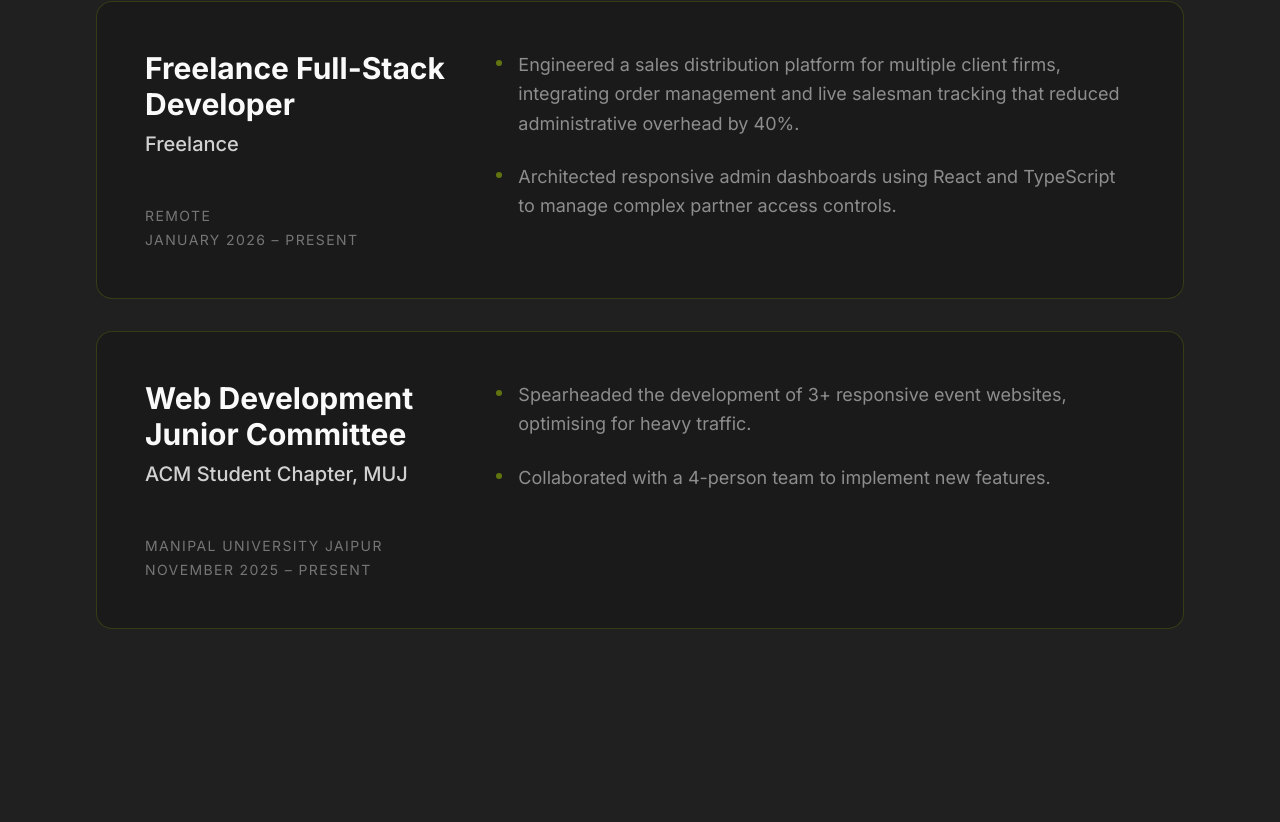
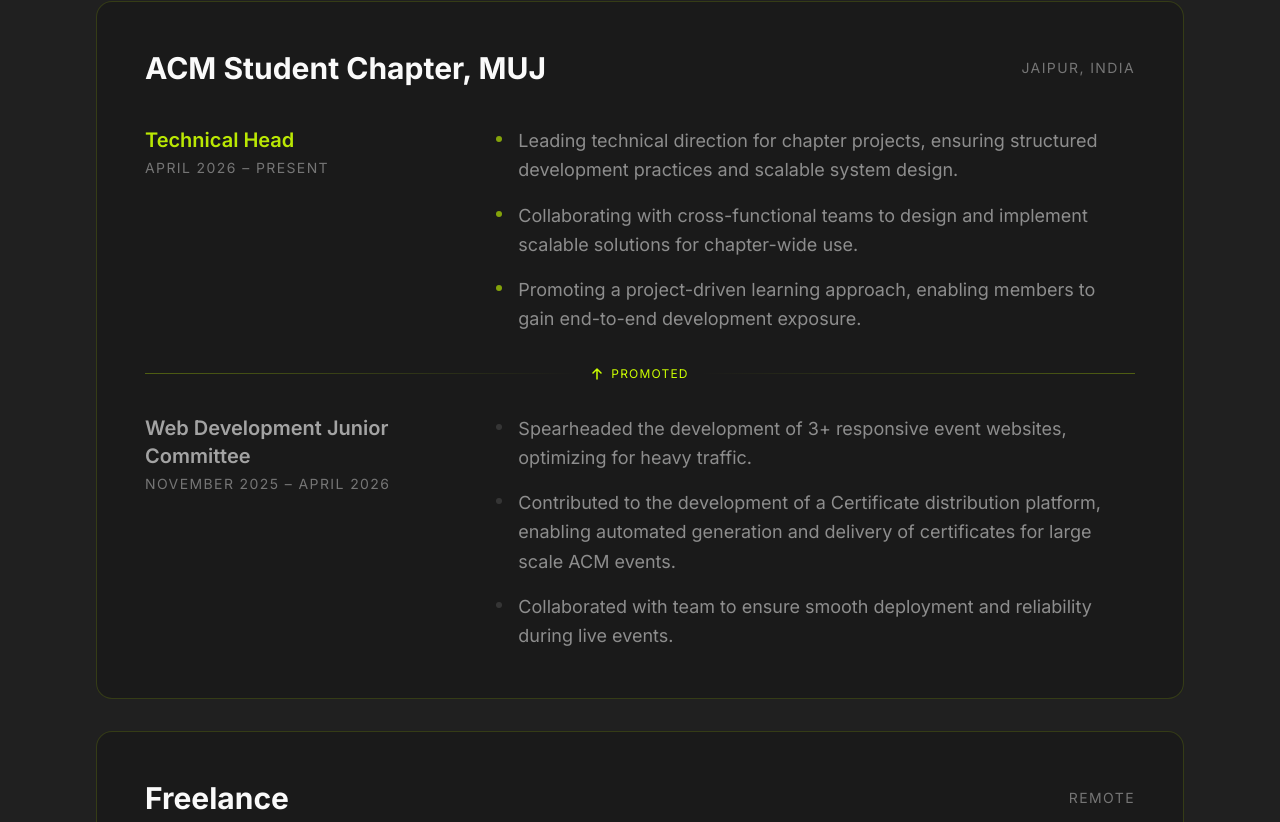
Before and after one commit to AryanSharma48/portfolio, a Next.js app: page / in a window 1280 px wide. Shown: the part 1098-1920 px from the top of the page. Built offline with nearby package versions, Linux system fonts and the light colour scheme.

Commit message:
update project info

```diff
--- a/src/components/sections/Contact.tsx
+++ b/src/components/sections/Contact.tsx
@@ -12,9 +12,9 @@
           <h2 className="font-sans text-xs uppercase tracking-widest text-accent mb-8 md:mb-12">
             (03) The Index
           </h2>
-          <div className="flex flex-col gap-2 relative z-20">
+          <div className="columns-1 md:columns-2 gap-x-12 space-y-2 relative z-20">
             {portfolioData.skills.map((skill, i) => (
-              <FlipText key={skill} delay={i * 0.1}>
+              <FlipText key={skill} delay={i * 0.05}>
                 {skill}
               </FlipText>
             ))}
--- a/src/components/sections/Experience.tsx
+++ b/src/components/sections/Experience.tsx
@@ -49,41 +49,61 @@
             whileInView={{ opacity: 1, y: 0 }}
             viewport={{ once: true }}
             transition={{ duration: 0.8, delay: index * 0.2 }}
-            className="group relative grid grid-cols-1 md:grid-cols-[1fr_2fr] gap-8 p-6 md:p-12 rounded-2xl border border-accent/15 bg-[#1a1a1a] hover:bg-[#1e1e1e] hover:border-accent/40 transition-all duration-500 overflow-hidden"
+            className="group relative p-6 md:p-12 rounded-2xl border border-accent/15 bg-[#1a1a1a] hover:bg-[#1e1e1e] hover:border-accent/40 transition-all duration-500 overflow-hidden"
           >
-            {/* Left Column: Role & Company */}
-            <div className="flex flex-col justify-between h-full">
-              <div>
-                <h3 className="text-2xl md:text-3xl font-bold mb-2 transition-colors group-hover:text-white">
-                  {exp.role}
+            {/* Company Header */}
+            <div className="flex flex-col md:flex-row md:items-center justify-between mb-8 md:mb-10">
+              <h3 className="text-2xl md:text-3xl font-bold transition-colors group-hover:text-white">
+                {exp.company}
               </h3>
-                <p className="text-xl text-white/80 font-medium group-hover:text-accent/90 transition-colors">
-                  {exp.company}
+              <p className="text-sm uppercase tracking-widest text-white/40 mt-2 md:mt-0">
+                {exp.location}
               </p>
             </div>
 
-              <div className="mt-8 md:mt-12 space-y-1">
-                <p className="text-sm uppercase tracking-widest text-white/40">
-                  {exp.location}
+            {/* Roles Timeline */}
+            <div className="relative">
+              {exp.roles.map((role: { role: string; period: string; description: string[] }, rIndex: number) => (
+                <div key={rIndex} className="relative">
+                  {/* Promotion Arrow between roles */}
+                  {rIndex > 0 && (
+                    <div className="flex items-center gap-3 my-6 md:my-8">
+                      <div className="h-px flex-1 bg-gradient-to-r from-accent/30 to-transparent" />
+                      <span className="text-accent text-xs uppercase tracking-widest flex items-center gap-2">
+                        <svg width="12" height="12" viewBox="0 0 12 12" fill="none">
+                          <path d="M6 1L6 11M6 1L2 5M6 1L10 5" stroke="currentColor" strokeWidth="1.5" strokeLinecap="round" strokeLinejoin="round"/>
+                        </svg>
+                        Promoted
+                      </span>
+                      <div className="h-px flex-1 bg-gradient-to-l from-accent/30 to-transparent" />
+                    </div>
+                  )}
+
+                  <div className="grid grid-cols-1 md:grid-cols-[1fr_2fr] gap-6 md:gap-8">
+                    {/* Role Info */}
+                    <div>
+                      <p className={`text-lg md:text-xl font-semibold mb-1 ${rIndex === 0 ? 'text-accent/90' : 'text-white/60'}`}>
+                        {role.role}
                       </p>
                       <p className="text-sm uppercase tracking-widest text-white/40">
-                  {exp.period}
+                        {role.period}
                       </p>
                     </div>
-            </div>
 
-            {/* Right Column: Description Bullets */}
-            <div className="relative">
-              <ul className="space-y-6">
-                {exp.description.map((item, i) => (
+                    {/* Description Bullets */}
+                    <ul className="space-y-4">
+                      {role.description.map((item: string, i: number) => (
                         <li key={i} className="flex gap-4 group/item">
-                    <span className="mt-2.5 w-1.5 h-1.5 rounded-full bg-accent flex-shrink-0 opacity-40 group-hover/item:opacity-100 transition-opacity" />
+                          <span className={`mt-2.5 w-1.5 h-1.5 rounded-full flex-shrink-0 transition-opacity ${rIndex === 0 ? 'bg-accent opacity-60 group-hover/item:opacity-100' : 'bg-white/30 opacity-40 group-hover/item:opacity-70'}`} />
                           <p className="text-white/50 group-hover/item:text-white/80 transition-colors leading-relaxed md:text-lg">
                             {item}
                           </p>
                         </li>
                       ))}
                     </ul>
+                  </div>
+                </div>
+              ))}
             </div>
 
             {/* Subtle Gradient Glow */}
--- a/src/components/sections/Projects.tsx
+++ b/src/components/sections/Projects.tsx
@@ -35,7 +35,7 @@
     offset: ["start end", "end start"]
   });
 
-  const yPos = useTransform(scrollYProgress, [0, 1], [150, -150]);
+  const yPos = useTransform(scrollYProgress, [0, 1], [80, -80]);
   const isEven = index % 2 === 0;
 
   return (
@@ -44,14 +44,14 @@
       className={`relative flex flex-col ${isEven ? 'md:flex-row' : 'md:flex-row-reverse'} items-center gap-12 lg:gap-24`}
     >
       <motion.div
-        className="w-full md:w-3/5 group relative overflow-hidden bg-white/5 border border-white/10"
+        className="w-full md:w-3/5 group relative overflow-hidden bg-white/5 border border-white/10 h-[50vh] md:h-[70vh]"
         data-cursor-hover
         initial={{ opacity: 0, scale: 0.95 }}
         whileInView={{ opacity: 1, scale: 1 }}
         viewport={{ once: true, margin: "-100px" }}
         transition={{ duration: 0.8, ease: "easeOut" }}
       >
-        <motion.div style={{ y: yPos }} className="w-full h-[50vh] md:h-[70vh] relative scale-[1.3]">
+        <motion.div style={{ y: yPos }} className="absolute inset-[-20%] scale-[1.0]">
           <Image
             src={project.image}
             alt={project.title}
--- a/src/data/portfolio.ts
+++ b/src/data/portfolio.ts
@@ -1,8 +1,8 @@
 export const portfolioData = {
   about: {
     name: "Aryan",
-    role: "Creative Developer",
-    bio: "I build high-performance web applications with a focus on deep aesthetics, fluid motion, and unapologetic minimalism. No templates. Just craft.",
+    role: "Full Stack Developer",
+    bio: "Full-stack developer focused on high-concurrency backend systems and AI-driven architecture. I bridge the gap between complex system design and intuitive, production-ready interfaces.",
     email: "aryansharma24106@gmail.com",
     socials: [
       { label: "X", url: "https://x.com/Aryan27417343" },
@@ -11,59 +11,91 @@
     ]
   },
   skills: [
-    "TypeScript", "React", "Next.js", "Framer Motion", "Tailwind CSS", "Three.js", "WebGL", "Node.js"
+    "Python", "JavaScript", "TypeScript", "C++", "SQL",
+    "React.js", "Tailwind CSS", "HTML", "CSS",
+    "Express.js", "Node.js", "RESTful APIs", "JWT",
+    "MongoDB", "PostgreSQL", "Supabase", "Redis",
+    "Git", "Vercel", "Render", "Firebase"
   ],
   projects: [
     {
       id: "01",
-      title: "Nebula Core",
-      tagline: "E-commerce re-imagined with WebGL.",
-      description: "A headless architectural rebuild of an extensive e-commerce platform using Next.js and Sanity, featuring a seamless, native-app-like cart experience.",
-      tech: ["Next.js", "Framer Motion", "Stripe", "Sanity CMS"],
-      link: "https://example.com/project-1",
-      github: "https://github.com/aryansharma/project-1",
-      image: "https://images.unsplash.com/photo-1451187580459-43490279c0fa?q=80&w=2072&auto=format&fit=crop"
+      title: "Blytz",
+      tagline: "The high-speed README architect.",
+      description: "A high-speed CLI Tool using Node.js to automate the generation and maintenance of professional project READMEs. Auto-scans, auto-weaves, and auto-maintains professional project docs. Achieved 1000+ downloads in the first week of release. Zero-config CLI + GitHub App.",
+      tech: ["Node.js", "JavaScript", "Octokit", "NPM", "Git"],
+      link: "https://npmjs.com/package/blytz",
+      github: "https://github.com/aryansharma48/blytz",
+      image: "https://images.unsplash.com/photo-1555066931-4365d14bab8c?q=80&w=2070&auto=format&fit=crop"
     },
     {
       id: "02",
-      title: "Aura Syntax",
-      tagline: "SaaS dashboard with absolute restraint.",
-      description: "A brutally minimal financial dashboard built for high-density data parsing. Optimized for speed and absolute readability.",
-      tech: ["React 19", "Tailwind v4", "Zustand"],
-      link: "https://example.com/project-2",
-      github: "https://github.com/aryansharma/project-2",
+      title: "VoteAway",
+      tagline: "Real-time voting at scale.",
+      description: "A real-time voting and leaderboard system for 1,500+ users. High concurrency platform with sub-100ms latency, atomic Redis vote locking, smart polling via SWR, Google OAuth2, and an admin control panel for secure, scalable voting.",
+      tech: ["React", "TypeScript", "Express", "Upstash Redis", "Vercel Serverless", "SWR"],
+      link: "https://voting.mujoneiros.in",
+      github: "https://github.com/aryansharma48/vote-away",
       image: "https://images.unsplash.com/photo-1618005182384-a83a8bd57fbe?q=80&w=2564&auto=format&fit=crop"
     },
     {
       id: "03",
-      title: "Haptic Flow",
-      tagline: "Animation-first brand identity.",
-      description: "An experimental brand identity utilizing advanced scroll physics, parallax, and custom cursor interactions to break the conventional web mold.",
-      tech: ["Three.js", "React Three Fiber", "GSAP"],
-      link: "https://example.com/project-3",
-      github: "https://github.com/aryansharma/project-3",
+      title: "Creator Trust",
+      tagline: "AI-powered influencer authenticity.",
+      description: "A full-stack platform to evaluate influencer authenticity and recommend fair pricing using behavioral signals. Built a Random Forest-based scoring system (R² ≈ 0.92, MAE < 3) with feature engineering on engagement rate, comment uniqueness, and growth volatility.",
+      tech: ["React", "TypeScript", "Tailwind CSS", "FastAPI", "Python", "scikit-learn"],
+      link: "https://creator-trust.vercel.app",
+      github: "https://github.com/aryansharma48/creatortrust",
       image: "https://images.unsplash.com/photo-1550745165-9bc0b252726f?q=80&w=2070&auto=format&fit=crop"
+    },
+    {
+      id: "04",
+      title: "SWAN",
+      tagline: "AI reviewer extension for Amazon.",
+      description: "A Chrome Extension using Google Gemini API to generate concise sentiment summaries from hundreds of Amazon reviews. Features a DOM-based scraping engine to extract product data directly into a browser side panel. Reduced average product research time by an estimated 70% through automated summarization.",
+      tech: ["JavaScript", "Chrome Extensions (Manifest V3)", "DOM Web Scraping", "Gemini API"],
+      link: "https://github.com/aryansharma48/swan-ai-assistant",
+      github: "https://github.com/aryansharma48/swan-ai-assistant",
+      image: "https://images.unsplash.com/photo-1633356122102-3fe601e05bd2?q=80&w=2070&auto=format&fit=crop"
     }
   ],
   experience: [
     {
-      company: "Freelance",
-      role: "Freelance Full-Stack Developer",
-      location: "Remote",
-      period: "January 2026 – Present",
-      description: [
-        "Engineered a sales distribution platform for multiple client firms, integrating order management and live salesman tracking that reduced administrative overhead by 40%.",
-        "Architected responsive admin dashboards using React and TypeScript to manage complex partner access controls."
+      company: "ACM Student Chapter, MUJ",
+      location: "Jaipur, India",
+      roles: [
+        {
+          role: "Technical Head",
+          period: "April 2026 – Present",
+          description: [
+            "Leading technical direction for chapter projects, ensuring structured development practices and scalable system design.",
+            "Collaborating with cross-functional teams to design and implement scalable solutions for chapter-wide use.",
+            "Promoting a project-driven learning approach, enabling members to gain end-to-end development exposure."
+          ]
+        },
+        {
+          role: "Web Development Junior Committee",
+          period: "November 2025 – April 2026",
+          description: [
+            "Spearheaded the development of 3+ responsive event websites, optimizing for heavy traffic.",
+            "Contributed to the development of a Certificate distribution platform, enabling automated generation and delivery of certificates for large scale ACM events.",
+            "Collaborated with team to ensure smooth deployment and reliability during live events."
+          ]
+        }
       ]
     },
     {
-      company: "ACM Student Chapter, MUJ",
-      role: "Web Development Junior Committee",
-      location: "Manipal University Jaipur",
-      period: "November 2025 – Present",
-      description: [
-        "Spearheaded the development of 3+ responsive event websites, optimising for heavy traffic.",
-        "Collaborated with a 4-person team to implement new features."
+      company: "Freelance",
+      location: "Remote",
+      roles: [
+        {
+          role: "Freelance Full-Stack Developer",
+          period: "January 2026 – Present",
+          description: [
+            "Engineered a sales distribution platform for client, integrating order management and live salesman tracking that reduced administrative overhead by 40%.",
+            "Architected responsive admin dashboards using React and JavaScript to manage complex partner access controls."
+          ]
+        }
       ]
     },
   ]
```
Lines whose indentation alone changed are shown as unchanged.
